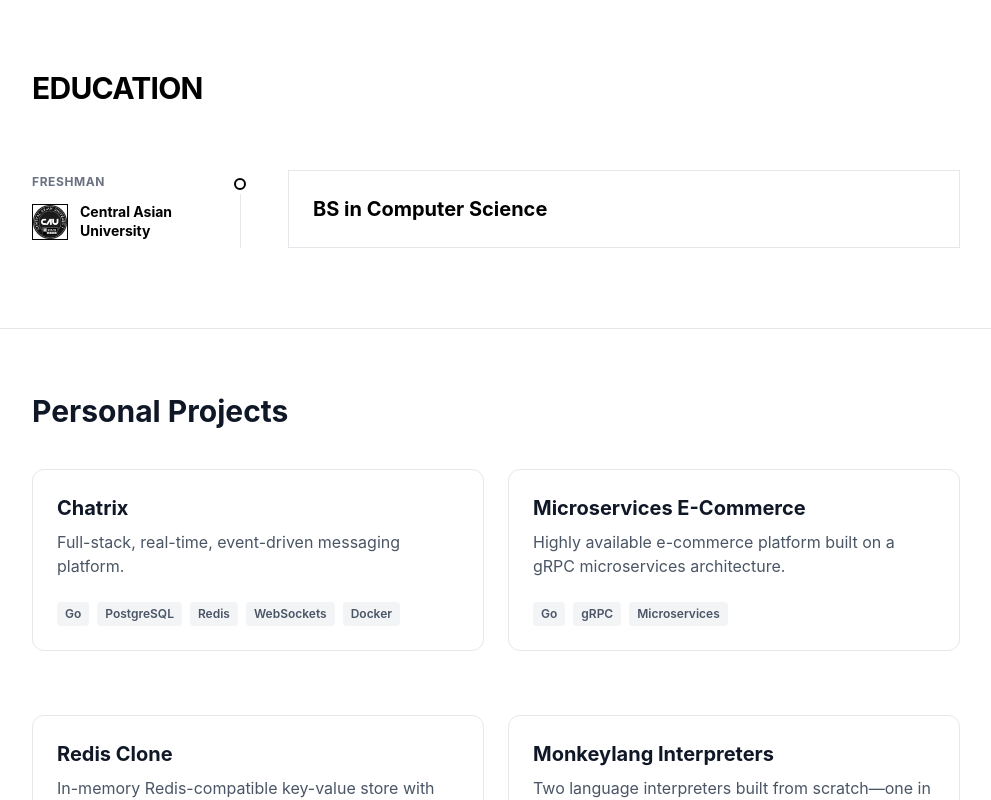
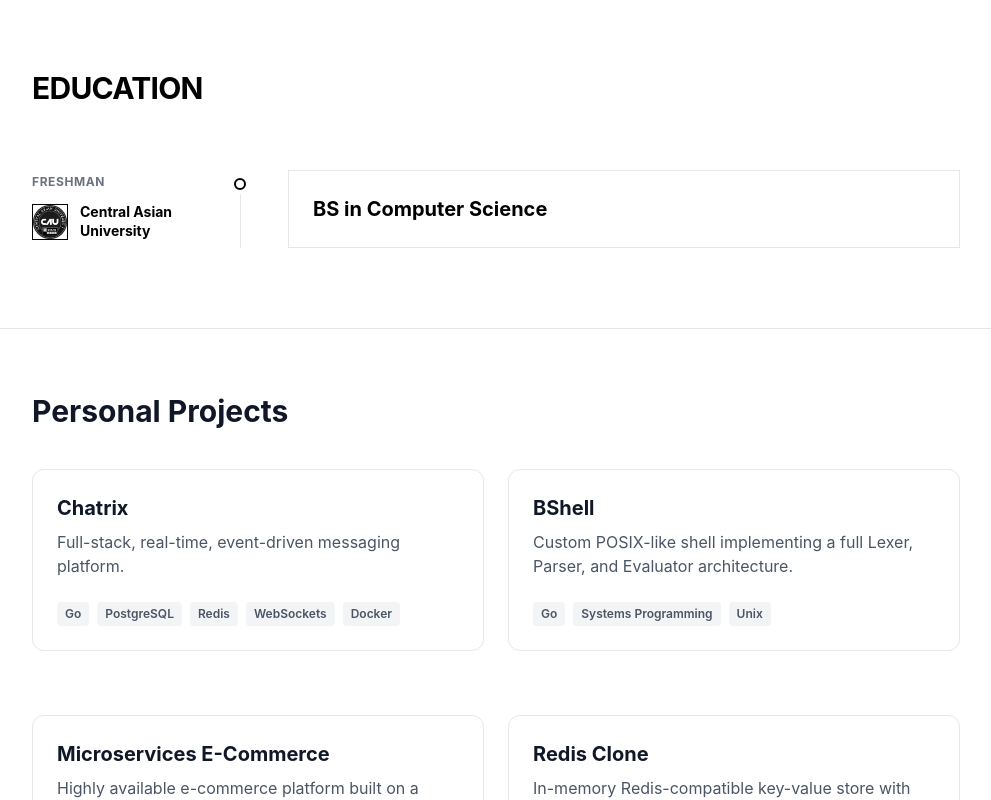
Before and after one commit to myselfBZ/iam, a React (Vite) app: page / in a window 1280 px wide. Shown: the part 2000-2800 px from the top of the page, without its empty margins (144-1135 px from the left). Built offline with nearby package versions, Linux system fonts and the light colour scheme.

Commit message:
added B-Shell

```diff
--- a/src/components/Projects.tsx
+++ b/src/components/Projects.tsx
@@ -25,6 +25,21 @@ const projectsData: Project[] = [
           <li>Real-time communication via WebSockets</li>
           <li>Separate clients sharing a common protocol</li>
         </ul>
+      </div>
+    )
+  },
+  {
+    id: 'bshell',
+    title: 'BShell',
+    shortDescription: 'Custom POSIX-like shell implementing a full Lexer, Parser, and Evaluator architecture.',
+    tags: ['Go', 'Systems Programming', 'Unix'],
+    links: [
+      { label: 'Source Code', url: 'https://github.com/myselfBZ/bshell' }
+    ],
+    fullDescription: (
+      <div className="space-y-4 text-gray-700 dark:text-gray-300">
+        <p>A custom Unix shell featuring a clean interpreter-like architecture, splitting execution into discrete lexing, parsing, and evaluation phases.</p>
+        <p>Implements a hand-written Pratt parser to cleanly handle operator precedence, abstract syntax tree (AST) generation, and robust support for pipes, standard I/O redirections, and other Unix goodies.</p>
       </div>
     )
   },
```
